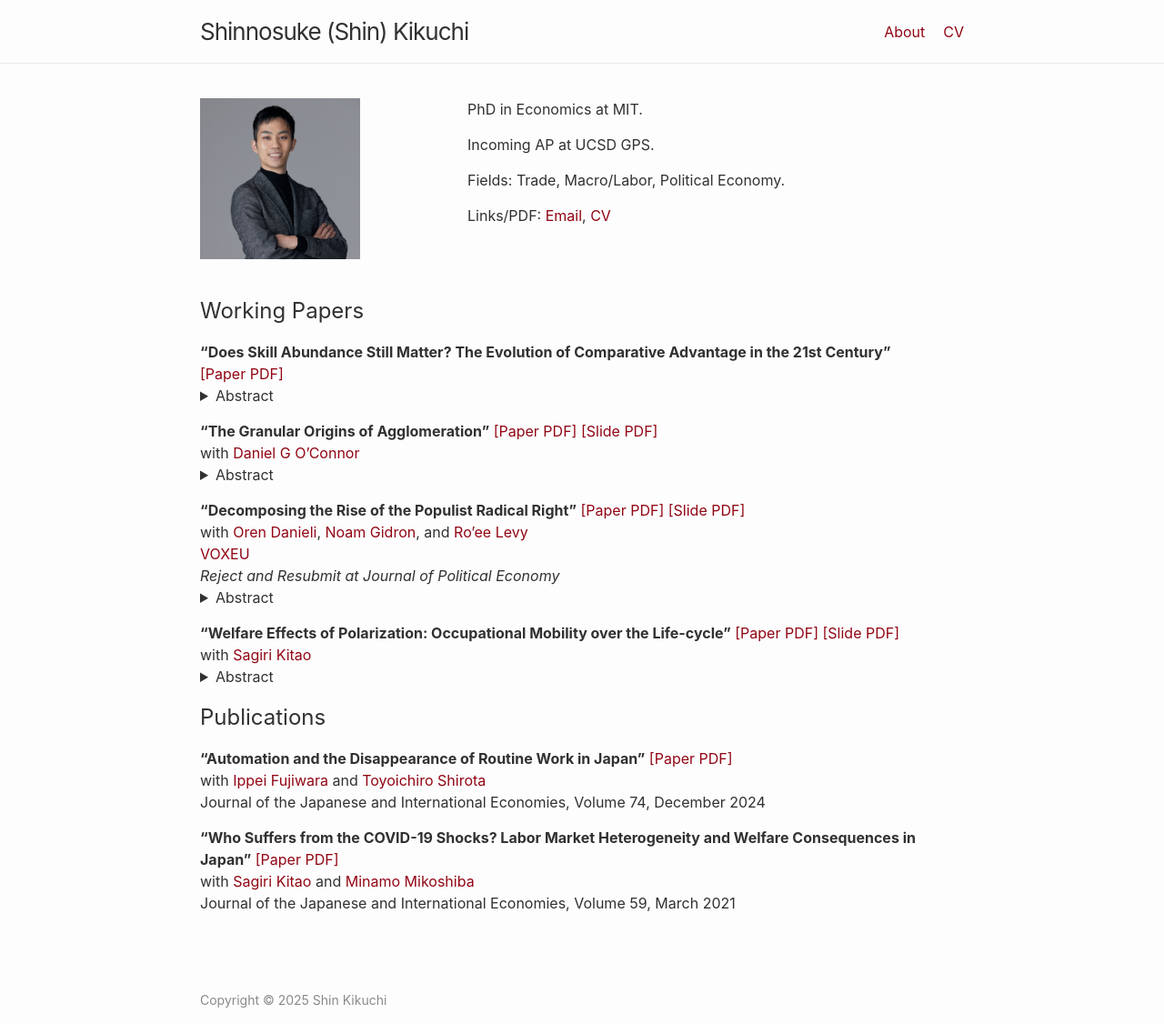
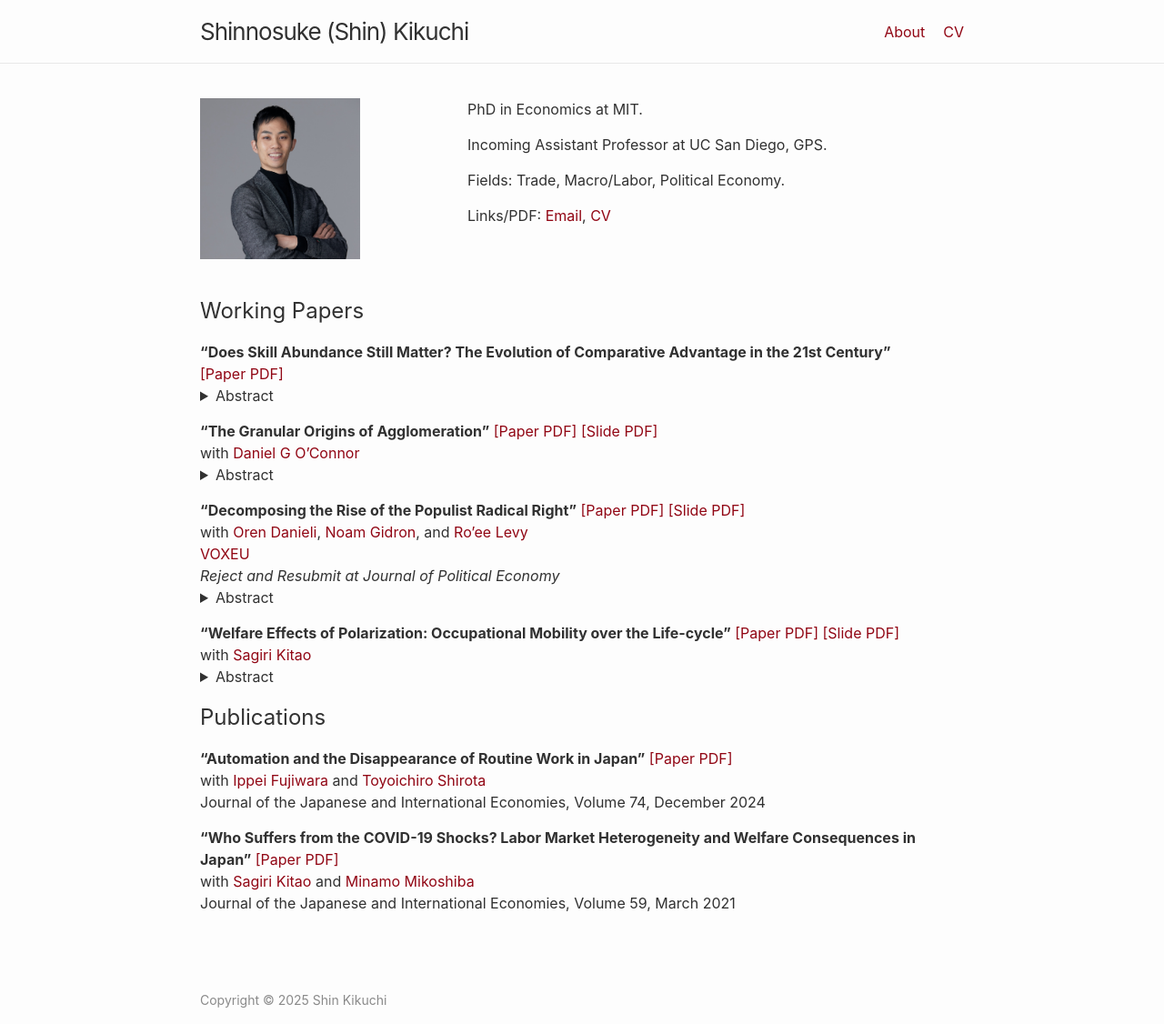
Before and after one commit to shinnkikuchi/shinnkikuchi.github.io, a Jekyll site: the page built from index.md, in a window 1280 px wide. Shown: the whole page at 91% size. Built offline with Jekyll 4.4.1, drawn with Linux system fonts in a browser that asks for light colours.

Commit message:
Update home.html

```diff
--- a/_layouts/home.html
+++ b/_layouts/home.html
@@ -10,7 +10,7 @@ layout: default
 
   <div class="columnright">
     <p>PhD in Economics at MIT. </p>
-    <p>Incoming AP at UCSD GPS. </p>
+    <p>Incoming Assistant Professor at UC San Diego, GPS. </p>
     <p>Fields: Trade, Macro/Labor, Political Economy.</p>
     <p>Links/PDF: <a href="mailto:skikuchi@mit.edu">Email</a>, <a href="/files/ShinKikuchi_CV.pdf" target="_blank">CV</a> </p>
   </div>
```
